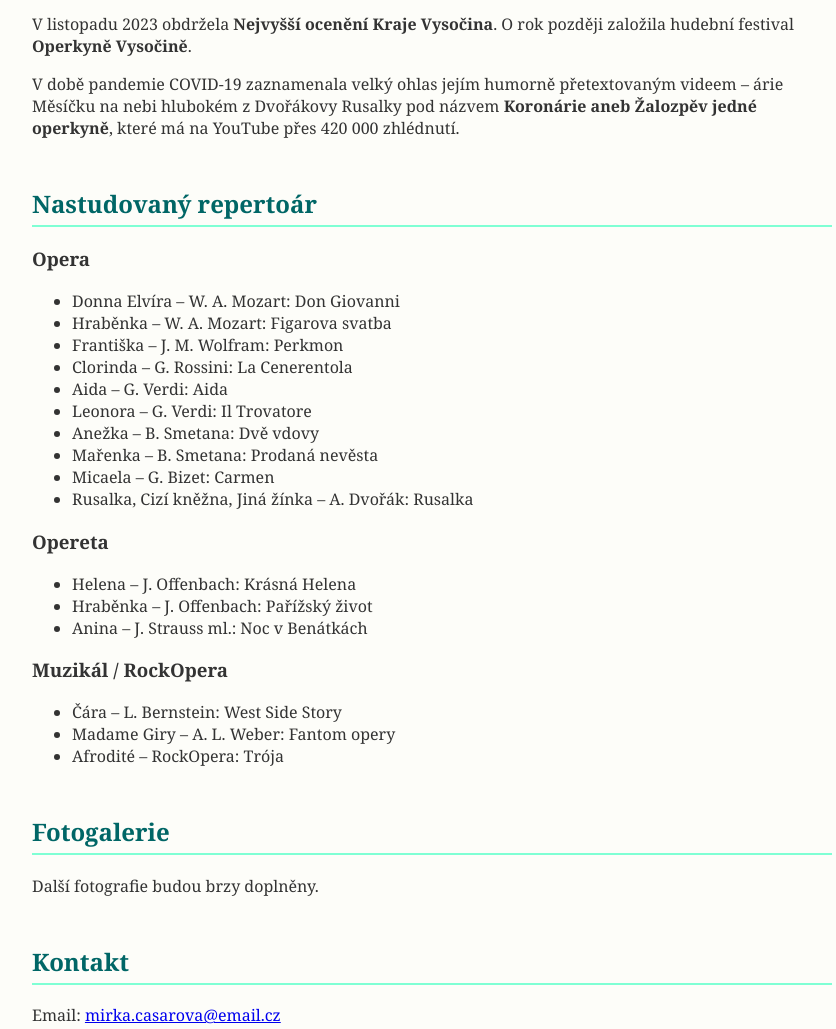
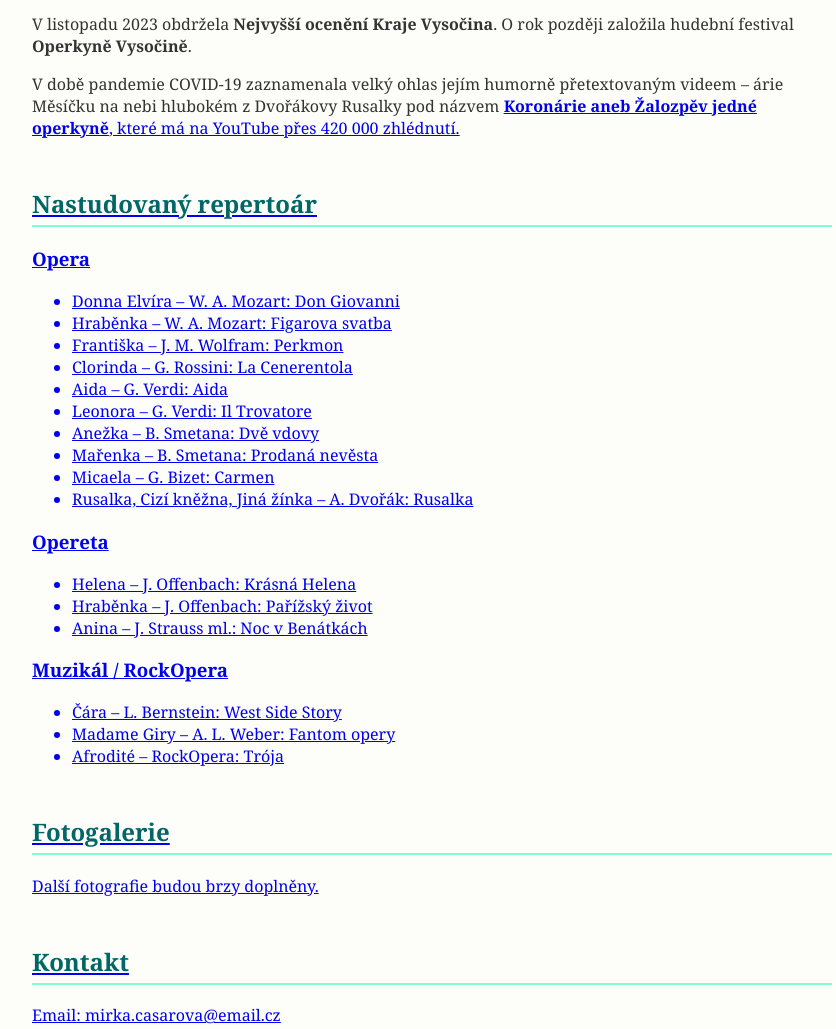
Before and after one commit to mirkacasarova/mirkacasarova.github.io, a plain HTML site: page index.html in a window 1280 px wide. Shown: the part 1308-2337 px from the top of the page, without its empty margins (208-1044 px from the left). Drawn offline with Linux system fonts and the light colour scheme.

Commit message:
Update index.html

```diff
--- a/index.html
+++ b/index.html
@@ -37,7 +37,7 @@ Bohatá je i její koncertní činnost doma i v zahraničí (Itálie, Vatikán,
 
 <p>V listopadu 2023 obdržela <b>Nejvyšší ocenění Kraje Vysočina</b>. O rok později založila hudební festival <b>Operkyně Vysočině</b>.</p>
 
-<p>V době pandemie COVID-19 zaznamenala velký ohlas jejím humorně přetextovaným videem – árie Měsíčku na nebi hlubokém z Dvořákovy Rusalky pod názvem <b>Koronárie aneb Žalozpěv jedné operkyně</b>, které má na YouTube přes 420 000 zhlédnutí.</p>
+<p>V době pandemie COVID-19 zaznamenala velký ohlas jejím humorně přetextovaným videem – árie Měsíčku na nebi hlubokém z Dvořákovy Rusalky pod názvem <a href="https://www.youtube.com/watch?v=1LOMlQUdbCA target="_blank"><b>Koronárie aneb Žalozpěv jedné operkyně</b>, které má na YouTube přes 420 000 zhlédnutí.</p>
       </p>
     </section>
 
```
